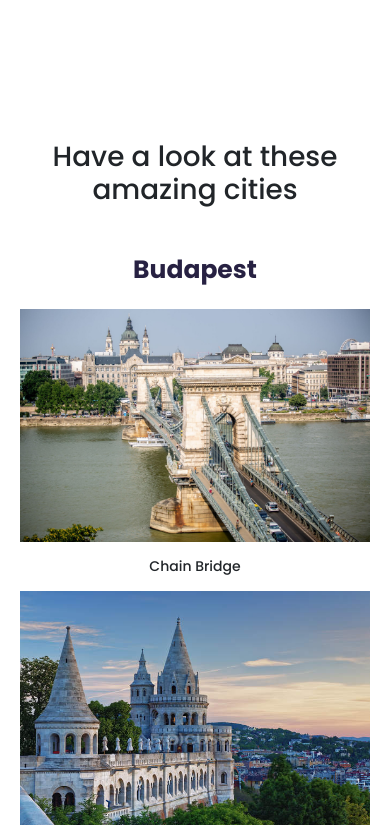
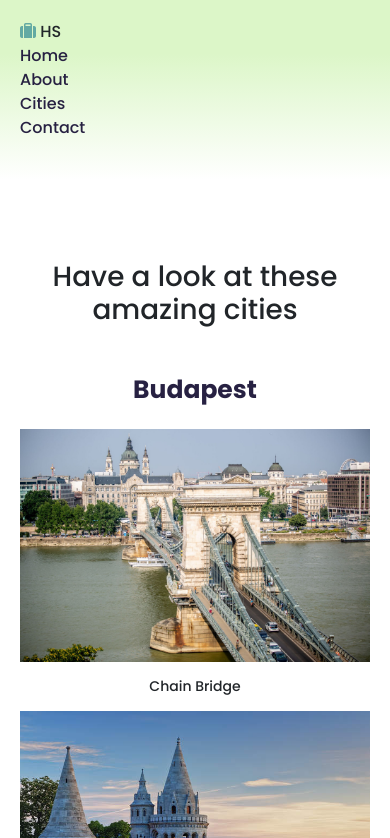
Before and after one commit to saroltah/Portfolio-project, a plain HTML site: page my-cities.html in a window 390 px wide. Shown: the top 838 px of the page. Drawn offline with nearby package versions, Linux system fonts and the light colour scheme.

Commit message:
created responsive menu

```diff
--- a/my-cities.html
+++ b/my-cities.html
@@ -29,6 +29,26 @@
     ></script>
   </head>
   <body>
+    <nav>
+      <div class="container navigation-bar-2">
+        <div class="row">
+          <div class="col-sm"><i class="fa-solid fa-suitcase icon"></i> HS</div>
+          <div class="col-sm">
+            <a href="index.html" class="menu">Home</a>
+          </div>
+
+          <div class="col-sm">
+            <a href="/about-me.html" class="menu">About</a>
+          </div>
+          <div class="col-sm">
+            <a href="/my-cities.html" class="menu">Cities</a>
+          </div>
+          <div class="col-sm">
+            <a href="/contact-me.html " class="menu">Contact</a>
+          </div>
+        </div>
+      </div>
+    </nav>
     <div class="city-container container">
       <div class="content-inner">
         <h1 class="mb-4">Have a look at these amazing cities</h1>
--- a/style.css
+++ b/style.css
@@ -19,7 +19,7 @@ body {
 .hero {
   background: var(--primary-background);
   text-align: center;
-  padding: 160px 20px;
+  padding: 200px 20px;
 }
 .hello-text {
   text-align: 36px;
@@ -93,7 +93,7 @@ body {
 }
 .content-container,
 .city-container {
-  padding: 160px 20px;
+  padding: 200px 20px;
 }
 .content-inner {
   margin-top: -20px;
@@ -110,22 +110,43 @@ body {
 .my-cities-name {
   font-size: 40px;
 }
+.navigation-bar,
+.navigation-bar-2 {
+  padding: 20px 56.5px;
+  max-width: 100%;
+  position: fixed;
+}
+.navigation-bar {
+  background-color: white;
+}
+.icon {
+  color: var(--secondary-button-color);
+}
+.menu {
+  color: var(--secondary-text-color);
+  text-decoration: none;
+}
+.navigation-bar-2 {
+  background-color: var(--button-color);
+}
+
+.menu-2 {
+  color: black;
+  text-decoration: none;
+}
 
 @media (max-width: 1200px) {
   .city-name {
     font-size: 50px;
   }
   .hero {
-    padding: 140px 30px;
+    padding: 180px 30px;
   }
   .hero h1 {
     font-size: 85px;
   }
   .contact-form {
     padding-top: 30px;
-  }
-  .icon {
-    color: var(--secondary-button-color);
   }
 }
 @media (max-width: 991px) {
@@ -142,7 +163,7 @@ body {
     line-height: 1.5;
   }
   .hero {
-    padding: 100px 30px;
+    padding: 140px 30px;
   }
 
   .learn-more-btn {
@@ -169,6 +190,7 @@ body {
   }
   .content-container,
   .city-container {
+    padding-top: 140px;
     padding-bottom: 0px;
     text-align: center;
   }
@@ -182,3 +204,20 @@ body {
     font-size: 18px;
   }
 }
+@media (max-width: 575px) {
+  .navigation-bar,
+  .navigation-bar-2 {
+    position: unset;
+    background: linear-gradient(
+      180deg,
+      rgb(220, 246, 200) 30%,
+      rgb(255, 255, 255) 100%
+    );
+    padding-bottom: 40px;
+    padding-left: 20px;
+  }
+  .content-container,
+  .city-container {
+    padding-top: 100px;
+  }
+}
```
Also changed, not shown: about-me.html (+22 -0 lines), contact-me.html (+23 -0 lines), index.html (+13 -0 lines), img/designer.png (added).
